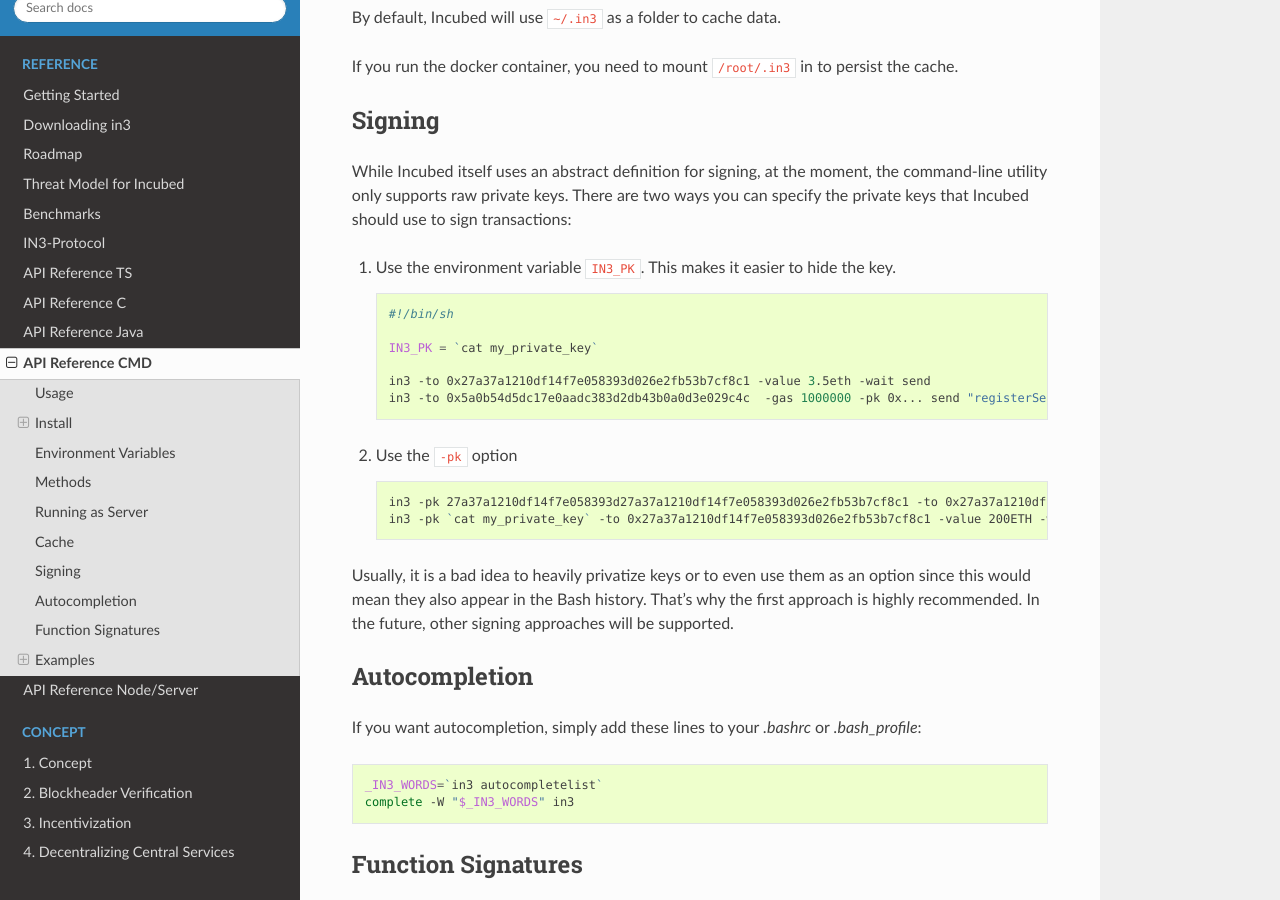
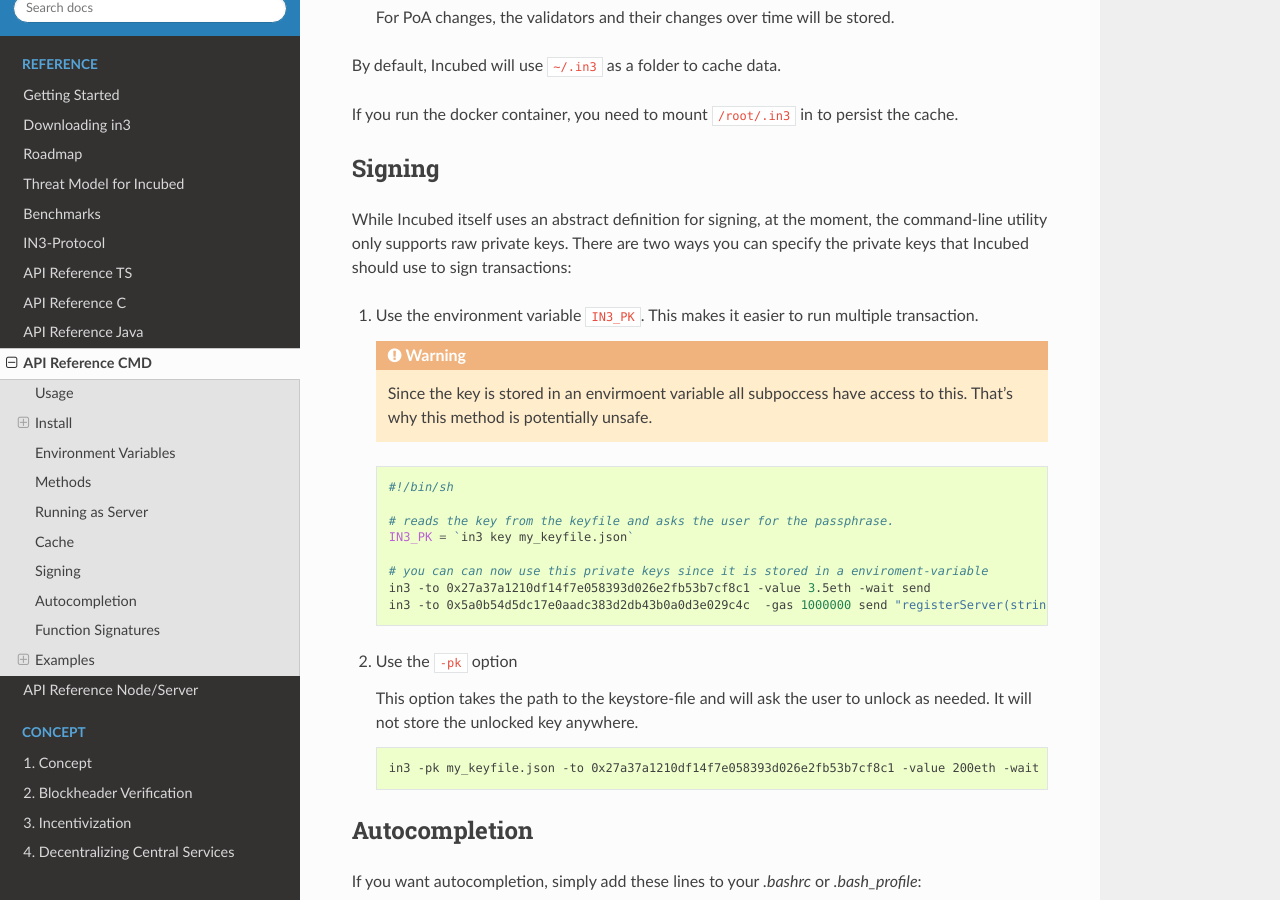
Before and after one commit to blockchainsllc/in3-docs, a Sphinx documentation site: the page built from docs/api-cmd.rst, in a window 1280 px wide and 900 px high, scrolled down 6301 px. Built offline with Sphinx 7.4.7 and the Read the Docs theme 2.0.0, drawn with Linux system fonts in a browser that asks for light colours; some of the changed text lies outside the part shown.

Commit message:
remove pk

```diff
--- a/docs/api-cmd.rst
+++ b/docs/api-cmd.rst
@@ -30,8 +30,8 @@
 -np            Short for ``-p none``.
 -s, -signs     Number of signatures to use when verifying.
 -b, -block     The block number to use when making calls. Could be either ``latest`` (default), ``earliest``, or a hex number.
--pk            The private key as raw keystore file.
--pwd           Password to unlock the key.
+-pk            The path to the private key as keystore file.
+-pwd           Password to unlock the key. (Warning: since the passphrase must be kept private, make sure that this key may not appear in the bash_history)
 -to            The target address of the call.
 -st, -sigtype  the type of the signature data : ``eth_sign`` (use the prefix and hash it), ``raw`` (hash the raw data), ``hash`` (use the already hashed data). Default: raw
 -port          specifies the port to run incubed as a server. Opening port 8545 may replace a local parity or geth client.
@@ -131,7 +131,7 @@
 .. glossary::
 
    IN3_PK
-      The raw private key used for signing (same as -pk).
+      The raw private key used for signing. This should be used with caution, since all subprocesses have access to it!
    IN3_CHAIN
       The chain to use (default: mainnet) (same as -c). If a URL is passed, this server will be used instead.
 
@@ -227,25 +227,30 @@
 There are two ways you can specify the private keys that Incubed should use to sign transactions:
 
 1. Use the environment variable ``IN3_PK``.
-   This makes it easier to hide the key.
+   This makes it easier to run multiple transaction.
+
+   .. warning::
+      Since the key is stored in an envirmoent variable all subpoccess have access to this. That's why this method is potentially unsafe.
 
    .. code-block:: sh
 
       #!/bin/sh
 
-      IN3_PK = `cat my_private_key`
+      # reads the key from the keyfile and asks the user for the passphrase.
+      IN3_PK = `in3 key my_keyfile.json`
 
+      # you can can now use this private keys since it is stored in a enviroment-variable
       in3 -to 0x27a37a1210df14f7e058393d026e2fb53b7cf8c1 -value 3.5eth -wait send
-      in3 -to 0x5a0b54d5dc17e0aadc383d2db43b0a0d3e029c4c  -gas 1000000 -pk 0x... send "registerServer(string,uint256)" "https://in3.slock.it/kovan1" 0xFF
+      in3 -to 0x5a0b54d5dc17e0aadc383d2db43b0a0d3e029c4c  -gas 1000000 send "registerServer(string,uint256)" "https://in3.slock.it/kovan1" 0xFF
 
 2. Use the ``-pk`` option
 
+   This option takes the path to the keystore-file and will ask the user to unlock as needed. It will not store the unlocked key anywhere.
+
    .. code-block:: sh
 
-      in3 -pk 27a37a1210df14f7e058393d27a37a1210df14f7e058393d026e2fb53b7cf8c1 -to 0x27a37a1210df14f7e058393d026e2fb53b7cf8c1 -value 200eth -wait send
-      in3 -pk `cat my_private_key` -to 0x27a37a1210df14f7e058393d026e2fb53b7cf8c1 -value 200ETH -wait send
+      in3 -pk my_keyfile.json -to 0x27a37a1210df14f7e058393d026e2fb53b7cf8c1 -value 200eth -wait send
 
-Usually, it is a bad idea to heavily privatize keys or to even use them as an option since this would mean they also appear in the Bash history. That's why the first approach is highly recommended. In the future, other signing approaches will be supported.
 
 Autocompletion
 ##############
@@ -356,10 +361,8 @@
 
 .. code-block:: sh
 
-   IN3_PK=`cat my_private_key`
-
-   # Sends a transaction to a register server function and signs it with the private key given (-pk 0x...):
-   in3 -to 0x27a37a1210df14f7e058393d026e2fb53b7cf8c1  -gas 1000000  send "registerServer(string,uint256)" "https://in3.slock.it/kovan1" 0xFF
+   # Sends a transaction to a register server function and signs it with the private key given :
+   in3 -pk mykeyfile.json -to 0x27a37a1210df14f7e058393d026e2fb53b7cf8c1  -gas 1000000  send "registerServer(string,uint256)" "https://in3.slock.it/kovan1" 0xFF
 
 Deploying a Contract
 ********************
@@ -367,7 +370,7 @@
 .. code-block:: sh
 
    # Compiling the Solidity code, filtering the binary, and sending it as a transaction returning the txhash:
-   solc --bin ServerRegistry.sol | in3 -gas 5000000 -pk `cat my_private_key.txt` -d - send
+   solc --bin ServerRegistry.sol | in3 -gas 5000000 -pk my_private_key.json -d - send
 
    # If you want the address, you would need to wait until the text is mined before obtaining the receipt:
-   solc --bin ServerRegistry.sol | in3 -gas 5000000 -pk `cat my_private_key.txt` -d - -wait send | jq -r .contractAddress
+   solc --bin ServerRegistry.sol | in3 -gas 5000000 -pk my_private_key.json -d - -wait send | jq -r .contractAddress
--- a/docs/api-node-server.rst
+++ b/docs/api-node-server.rst
@@ -37,9 +37,12 @@
 --logging-name                           The name of the provider.
 --logging-type                           The module of the provider.
 --maxThreads                             The maximal number of threads running parallel to the processes.
+--maxPointsPerMinute                     The Score for one client able to use within one minute, which is used as DOS-Protection.
+--maxBlocksSigned                        The max number of blocks signed per in3_sign-request
+--maxSignatures                          The max number of signatures to sign per request
 --minBlockHeight                         The minimal block height needed to sign.
 --persistentFile                         The file name of the file keeping track of the last handled blockNumber.
---privateKey                             The private key used to sign blockhashes. This can be either a 0x-prefixed string with the raw private key or the path to a key file.
+--privateKey                             The path to the keystore-file for the signer key used to sign blockhashes.
 --privateKeyPassphrase                   The password used to decrypt the private key.
 --profile-comment                        Comments for the node.
 --profile-icon                           URL to an icon or logo of a company offering this node.
```
